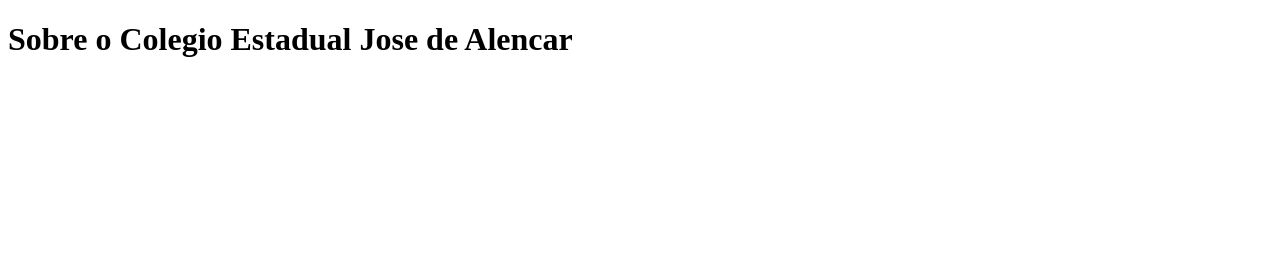
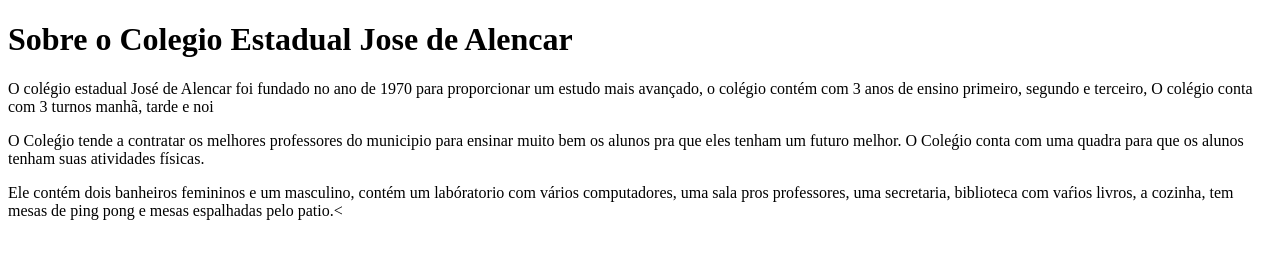
Before and after one commit to ErickdaCunhaMedina/amigostech, a plain HTML site: page <body>.html in a window 1280 px wide. Drawn offline with Linux system fonts and the light colour scheme.

Commit message:
Update <body>.html

```diff
--- a/<body>.html
+++ b/<body>.html
@@ -9,3 +9,7 @@
      <ing id="imagem principal"sre="banner.jpg">
         <div>
             <h1>Sobre o Colegio Estadual Jose de Alencar</h1>
+      </div>
+           <p>O colégio estadual José de Alencar foi fundado no ano de 1970 para proporcionar um estudo mais avançado, o colégio contém com 3 anos de ensino primeiro, segundo e terceiro, O colégio conta com 3 turnos manhã, tarde e noi
+           <p>O Coleǵio tende a contratar os melhores professores do municipio para ensinar muito bem os alunos pra que eles tenham um futuro melhor. O Coleǵio conta com uma quadra para que os alunos tenham suas atividades físicas.</p>
+           <p>Ele contém dois banheiros femininos e um masculino, contém um labóratorio com vários computadores, uma sala pros professores, uma secretaria, biblioteca com vaŕios livros, a cozinha, tem mesas de ping pong e mesas espalhadas pelo patio.<
```
